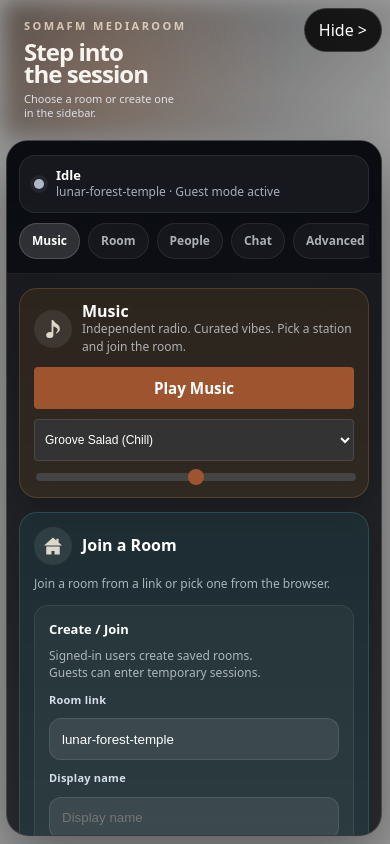
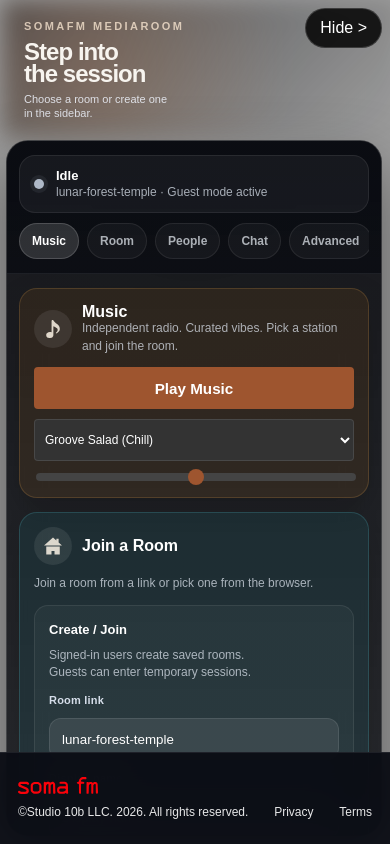
Before and after one commit to 3Dean/mediaroom-multi, a website built with Vite: page index.html in a window 390 px wide. Built offline with nearby package versions, Linux system fonts and the light colour scheme; animation ran at ten frames a second; files whose address does not match are found by name.

Commit message:
Add persistent footer with SomaFM branding

```diff
--- a/index.html
+++ b/index.html
@@ -7,9 +7,17 @@
     <meta name="viewport" content="width=device-width, initial-scale=1.0" />
     <title>Vapor</title>
     <style>
+      :root {
+        --musicspace-footer-height: 56px;
+        --musicspace-footer-safe-bottom: max(12px, env(safe-area-inset-bottom, 0px));
+      }
+
+      html,
       body {
         margin: 0;
         overflow: hidden;
+        min-height: 100%;
+        font-family: Arial, Helvetica, sans-serif;
       }
 
       canvas {
@@ -93,9 +101,100 @@
         top: 0;
         left: 0;
         width: 100vw;
-        height: 100vh;
+        height: calc(100vh - var(--musicspace-footer-height));
         z-index: 0;
         pointer-events: auto;
+      }
+
+      #musicspace-footer {
+        position: fixed;
+        left: 0;
+        right: 0;
+        bottom: 0;
+        z-index: 10001;
+        height: var(--musicspace-footer-height);
+        display: flex;
+        align-items: center;
+        justify-content: space-between;
+        gap: 20px;
+        box-sizing: border-box;
+        padding: 0 32px var(--musicspace-footer-safe-bottom);
+        background: rgba(10, 12, 20, 0.94);
+        border-top: 1px solid rgba(255, 255, 255, 0.08);
+        backdrop-filter: blur(18px);
+        pointer-events: auto;
+      }
+
+      .musicspace-footer-brand {
+        display: inline-flex;
+        align-items: center;
+      }
+
+      .musicspace-footer-brand img {
+        display: block;
+        height: 20.8px;
+        width: auto;
+      }
+
+      .musicspace-footer-links {
+        display: inline-flex;
+        align-items: center;
+        gap: 28px;
+        color: rgba(255, 255, 255, 0.9);
+        font-size: 14px;
+        line-height: 1;
+        white-space: nowrap;
+      }
+
+      .musicspace-footer-links a,
+      .musicspace-footer-links span {
+        color: inherit;
+        text-decoration: none;
+      }
+
+      .musicspace-footer-links a:hover {
+        text-decoration: underline;
+      }
+
+      @media (max-width: 900px) {
+        :root {
+          --musicspace-footer-height: 72px;
+        }
+
+        #musicspace-footer {
+          padding-left: 18px;
+          padding-right: 18px;
+          gap: 12px;
+        }
+
+        .musicspace-footer-links {
+          gap: 16px;
+          font-size: 12px;
+        }
+
+        .musicspace-footer-brand img {
+          height: 17.6px;
+        }
+      }
+
+      @media (max-width: 640px) {
+        :root {
+          --musicspace-footer-height: 92px;
+        }
+
+        #musicspace-footer {
+          flex-direction: column;
+          justify-content: center;
+          align-items: flex-start;
+          padding-top: 10px;
+        }
+
+        .musicspace-footer-links {
+          width: 100%;
+          justify-content: space-between;
+          gap: 12px;
+          flex-wrap: wrap;
+        }
       }
     </style>
   </head>
@@ -156,6 +255,18 @@
       <button id="musicspace-sidebar-toggle" type="button" aria-expanded="true" aria-controls="musicspace-sidebar">Hide</button>
     </div>
     <audio id="audioPlayer" src=""></audio>
+    <footer id="musicspace-footer" aria-label="Site footer">
+      <div class="musicspace-footer-brand">
+        <a href="https://www.somafm.com" target="_blank" rel="noreferrer noopener" aria-label="Visit SomaFM">
+          <img src="/somafm-logo.svg" alt="SomaFM" />
+        </a>
+      </div>
+      <div class="musicspace-footer-links">
+        <span>&copy;Studio 10b LLC. 2026. All rights reserved.</span>
+        <a href="#" aria-label="Privacy policy">Privacy</a>
+        <a href="#" aria-label="Terms of service">Terms</a>
+      </div>
+    </footer>
     <script type="module" src="/src/main.ts"></script>
   </body>
 </html>
```
Also changed, not shown: public/somafm-logo.svg (added).
